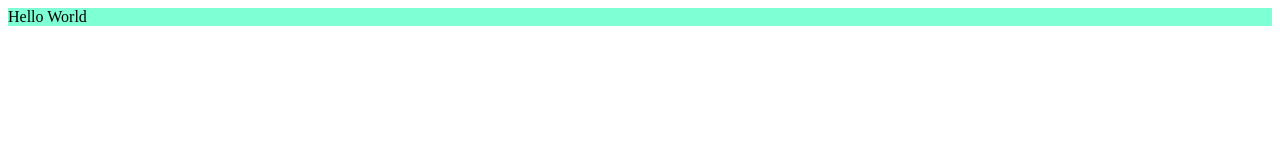
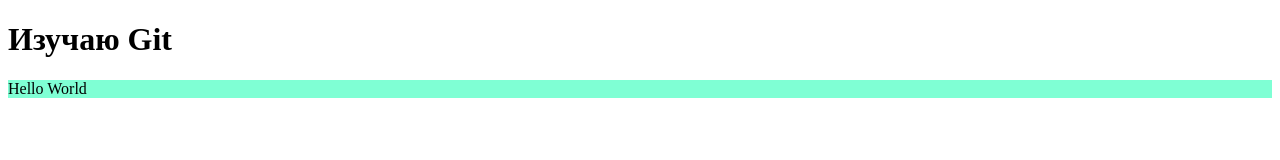
Before and after one commit to ANPetelin/github-tutorial, a plain HTML site: page index.html in a window 1280 px wide. Drawn offline with Linux system fonts and the light colour scheme.

Commit message:
Change index.html

```diff
--- a/index.html
+++ b/index.html
@@ -7,6 +7,7 @@
     <title>Document</title>
 </head>
 <body>
+    <h1>Изучаю Git</h1>
     <div>Hello World</div>
 </body>
 </html>
```
